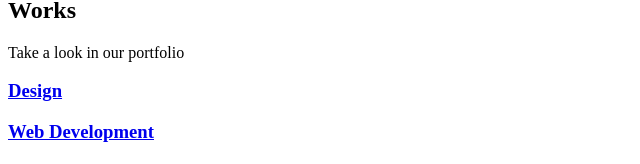
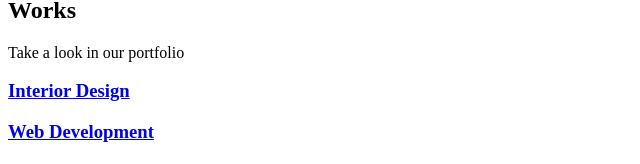
Before and after one commit to Oscarsa3/holbertonschool-web_front_end, a plain HTML site: page html_advanced/23-index.html in a window 1280 px wide. Shown: the part 541-705 px from the top of the page, without its empty margins (0-640 px from the left). Drawn offline with Linux system fonts and the light colour scheme.

Commit message:
fix: fixing typing

```diff
--- a/html_advanced/23-index.html
+++ b/html_advanced/23-index.html
@@ -63,7 +63,7 @@
                     </header>
                     <div>
                         <article>
-                            <h3><a href="#">Design</a></h3>
+                            <h3><a href="#">Interior Design</a></h3>
                         </article>
                         <article>
                             <h3><a href="#">Web Development</a></h3>
```
